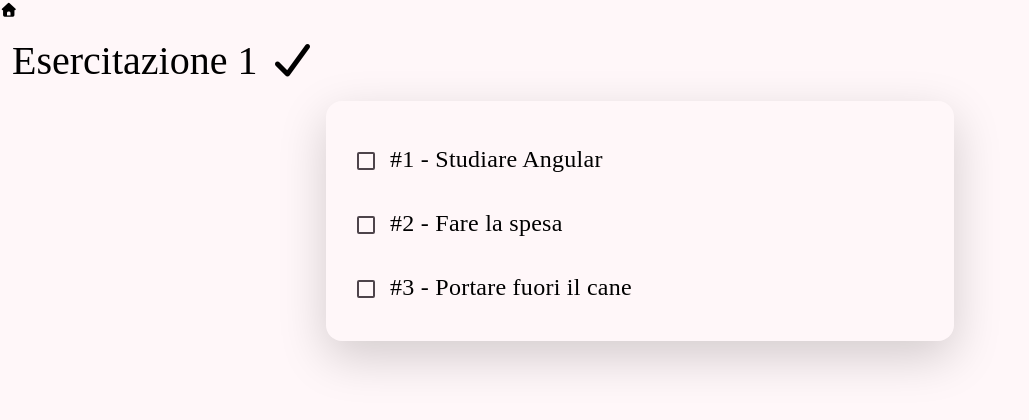
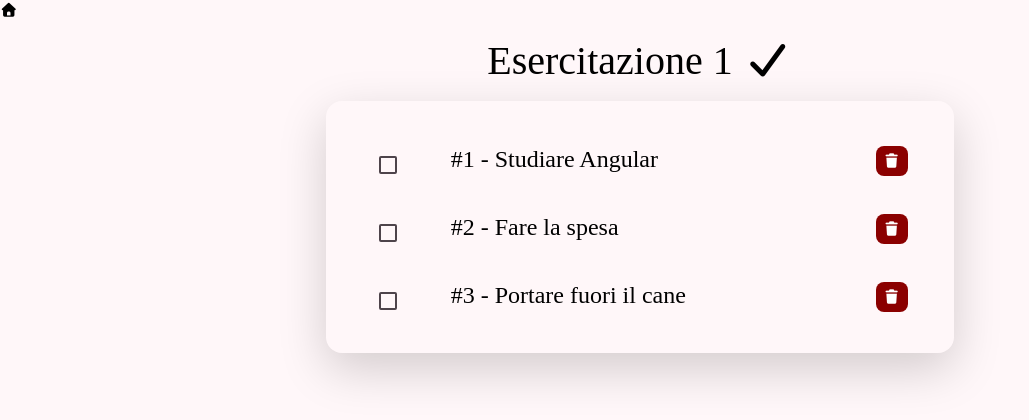
Before and after one commit to SIlver9915/Esercitazione-Angular, an Angular app in the folder todo/: page / in a window 1280 px wide. Shown: the top 420 px of the page, without its empty margins (0-1029 px from the left). Built offline with nearby package versions, Linux system fonts and the light colour scheme; a web font is replaced by a local one.

Commit message:
Delete a todo

```diff
--- a/todo/src/app/app.html
+++ b/todo/src/app/app.html
@@ -9,7 +9,7 @@
 <span class="fa-solid fa-house"></span>
 
 <div class="container-fluid mt-1 mt-md-3">
-  <h1>{{ title() }} <span class="fa-solid fa-check"></span></h1>
+  <h1 class="text-center">{{ title() }} <span class="fa-solid fa-check"></span></h1>
   <app-todos></app-todos>
 
 </div>
--- a/todo/src/app/todos/todos.css
+++ b/todo/src/app/todos/todos.css
@@ -6,3 +6,14 @@
 .completed > * span {
   color: white;
 }
+
+.delete {
+  background-color: darkred;
+  border-radius: 0.5rem;
+  padding: 0.5rem;
+  color: white;
+  border: none;
+}
+.fa-solid{
+  width: 2rem;
+}
--- a/todo/src/app/todos/todos.html
+++ b/todo/src/app/todos/todos.html
@@ -15,10 +15,24 @@
 
 <div class="container-fluid shadow-lg mt-3 p-4 w-50 rounded-4">
   @for (todo of todos; track $index) {
-    <div class="row" [ngClass]="getClass(todo)">
-      <mat-checkbox class="mt-2 p-2" (change)="toggleCompleted(todo)">
+    <div class="row d-flex align-items-center mt-1"
+         [ngClass]="getClass(todo)">
+      <div class="col-2 text-center">
+        <mat-checkbox class="mt-2 p-2" (change)="toggleCompleted(todo)" />
+      </div>
+      <div class="col-8">
         <span class="fs-4">#{{ todo.id }} - {{ todo.title }}</span>
-      </mat-checkbox>
+      </div>
+      <div class="col-2 text-center">
+        <button
+          class="fa-solid fa-trash delete"
+          (click)="deleteItem(todo)"
+        ></button>
+      </div>
     </div>
+  }@empty {
+    <p class="text-center fs-4">
+      Perfetto! Hai completato tutte le cose da fare!
+    </p>
   }
 </div>
--- a/todo/src/app/todos/todos.ts
+++ b/todo/src/app/todos/todos.ts
@@ -36,7 +36,11 @@ export class Todos {
   getClass(todo: Todo): string {
     return todo.completed ? 'completed' : '';
   }
-
+  deleteItem(todo: Todo): void {
+    this.todos = this.todos.filter(
+      (objetItem: Todo): boolean => objetItem !== todo
+    );
+  }
 
 
 }
```
